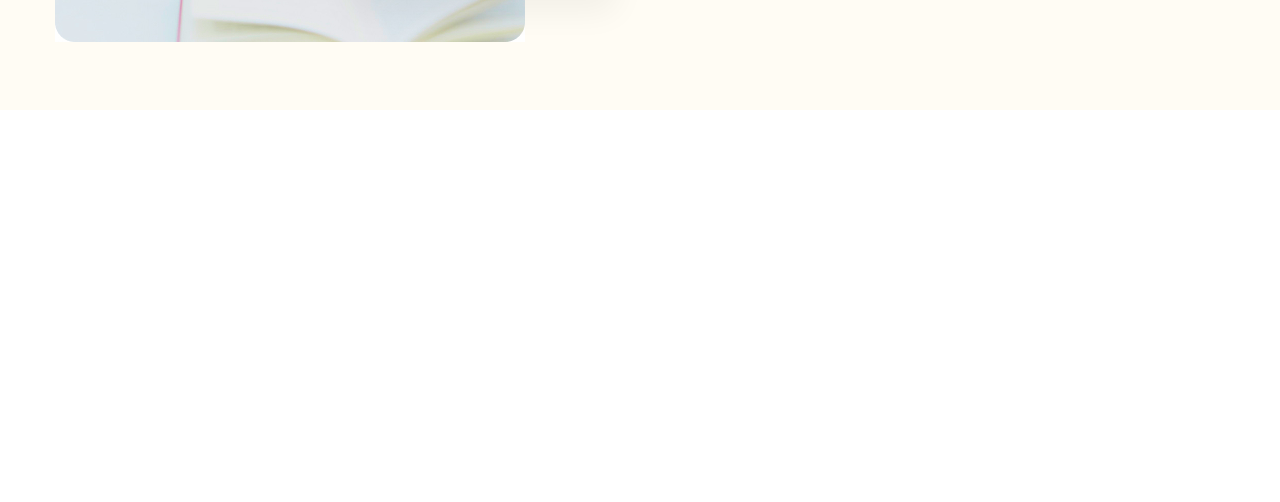
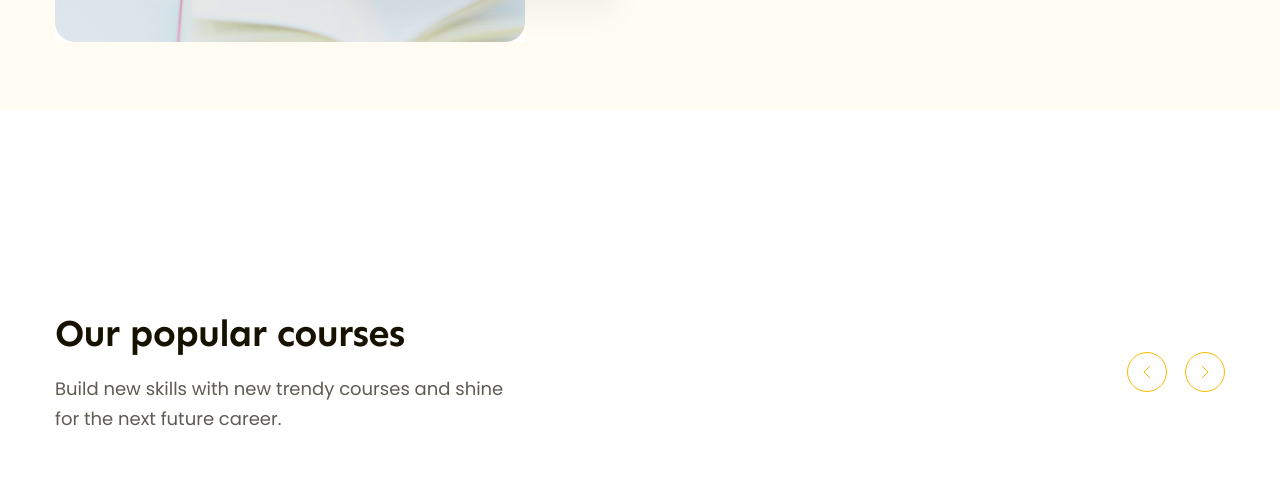
Before and after one commit to tranphucnam1112004/figma-to-html, a plain HTML site: page index.html in a window 1280 px wide. Shown: the part 793-1295 px from the top of the page. Drawn offline with Linux system fonts and the light colour scheme.

Commit message:
popular-top

```diff
--- a/assets/css/style.css
+++ b/assets/css/style.css
@@ -3,7 +3,7 @@
 }
 :root {
   --font-heading: "Sen", sans-serif;
-  --btn-color-cta: #ffb900;
+  --primary-color: #ffb900;
 }
 html {
   font-size: 62.5%;
@@ -15,6 +15,14 @@ body {
 /* =================== common =================== */
 a {
   text-decoration: none;
+}
+.heading-lv2 {
+  color: #171100;
+  font-family: var(--font-heading);
+  font-size: 3.8rem;
+  font-weight: 700;
+  line-height: 1.26;
+  letter-spacing: -0.76px;
 }
 .btn {
   display: inline-block;
@@ -187,7 +195,7 @@ a {
 .hero-cta {
   min-width: 180px;
   line-height: 64px;
-  background-color: var(--btn-color-cta);
+  background-color: var(--primary-color);
 }
 .hero .watch-video {
   border: none;
@@ -231,3 +239,41 @@ a {
 .hero .stat strong + strong {
   margin-left: 28px;
 }
+/* =================== popular =================== */
+.popular {
+  padding: 65px 0;
+  margin-top: 135px;
+}
+.popular .description {
+  color: #5f5b53;
+  font-size: 1.8rem;
+  line-height: 1.67;
+  margin-top: 16px;
+  max-width: 458px;
+}
+.popular-top {
+  display: flex;
+  justify-content: space-between;
+  align-items: center;
+}
+.popular .controls {
+  display: flex;
+  gap: 18px;
+}
+.popular .control-btn {
+  border: none;
+  background: transparent;
+  width: 40px;
+  height: 40px;
+  border-radius: 99999px;
+  display: flex;
+  justify-content: center;
+  align-items: center;
+  color: var(--primary-color);
+  border: 1px solid var(--primary-color);
+}
+.popular .control-btn:hover {
+  cursor: pointer;
+  background: var(--primary-color);
+  color: white;
+}
--- a/index.html
+++ b/index.html
@@ -49,6 +49,7 @@
     </header>
     <!-- main -->
     <main>
+      <!-- hero -->
       <div class="hero">
         <div class="main-content">
           <div class="body">
@@ -121,6 +122,57 @@
           </div>
         </div>
       </div>
+      <!-- popular -->
+      <div class="popular">
+        <div class="main-content">
+          <div class="popular-top">
+            <!-- popular left -->
+            <div class="info">
+              <h2 class="heading-lv2">Our popular courses</h2>
+              <p class="description">
+                Build new skills with new trendy courses and shine for the next
+                future career.
+              </p>
+            </div>
+
+            <!-- popular right -->
+            <div class="controls">
+              <button class="control-btn btn-prev">
+                <svg
+                  width="8"
+                  height="14"
+                  viewBox="0 0 8 14"
+                  fill="none"
+                  xmlns="http://www.w3.org/2000/svg"
+                >
+                  <path
+                    d="M7 1L1 7L7 13"
+                    stroke="currentcolor"
+                    stroke-linecap="round"
+                    stroke-linejoin="round"
+                  />
+                </svg>
+              </button>
+              <button class="control-btn btn-next">
+                <svg
+                  width="8"
+                  height="14"
+                  viewBox="0 0 8 14"
+                  fill="none"
+                  xmlns="http://www.w3.org/2000/svg"
+                >
+                  <path
+                    d="M1 1L7 7L1 13"
+                    stroke="currentcolor"
+                    stroke-linecap="round"
+                    stroke-linejoin="round"
+                  />
+                </svg>
+              </button>
+            </div>
+          </div>
+        </div>
+      </div>
     </main>
   </body>
 </html>
```
Also changed, not shown: assets/icon/next.svg (added), assets/icon/prev.svg (added).
